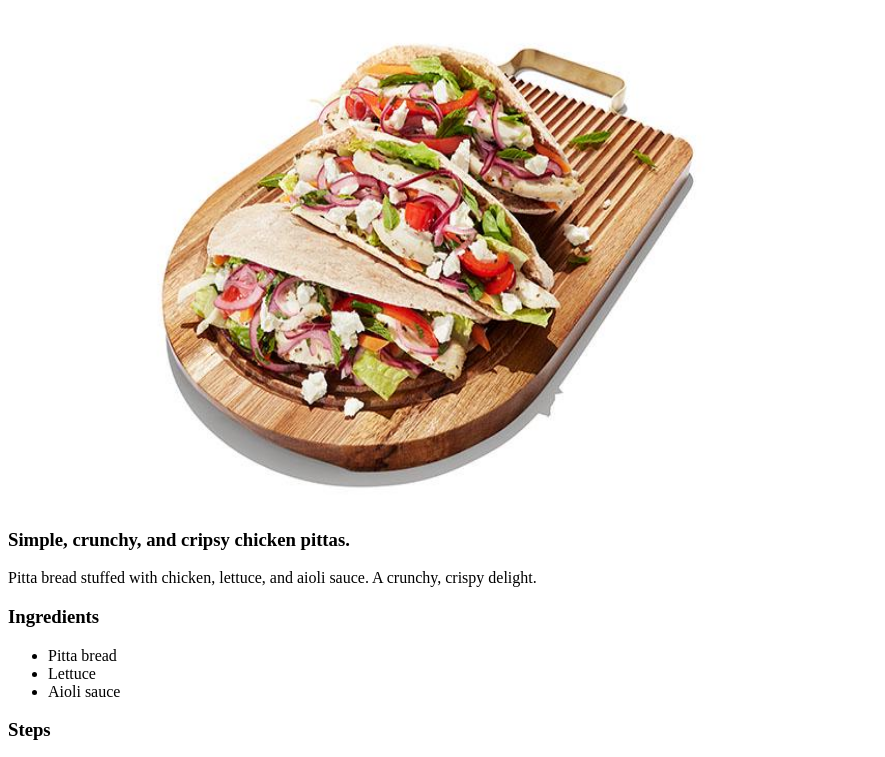
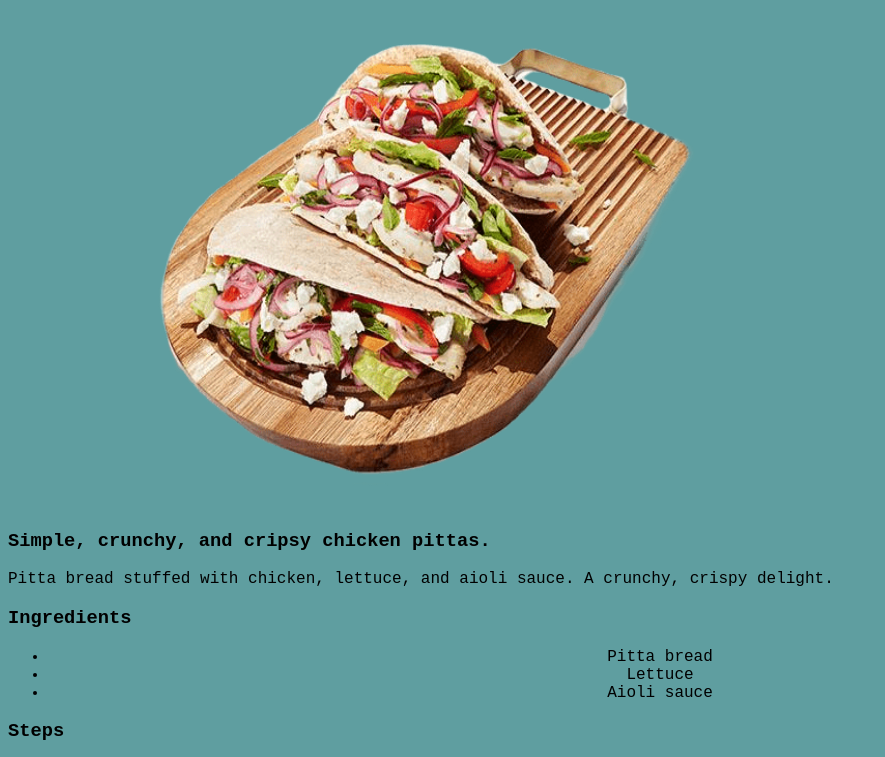
Before and after one commit to MuntonBV/odin-recipes, a plain HTML site: page recipes/chicken-pitta.html in a window 1280 px wide. Shown: the part 74-831 px from the top of the page, without its empty margins (0-885 px from the left). Drawn offline with Linux system fonts and the light colour scheme.

Commit message:
Add link to external css. update img file

```diff
--- a/recipes/chicken-pitta.html
+++ b/recipes/chicken-pitta.html
@@ -4,11 +4,12 @@
     <meta charset="UTF-8">
     <meta name="viewport" content="width=device-width, initial-scale=1.0">
     <title>Chicken Pitta</title>
+    <link rel="stylesheet" href="../style.css">
 </head>
 <body>
     <h1>Chicken Pitta</h1>
 
-    <img src="../images/chickenPitta.jpg" alt="A wooden board with 3 pitta breads overflowing with chicken and salad." height="500" width="800">
+    <img src="../images/chickenPitta.png" alt="A wooden board with 3 pitta breads overflowing with chicken and salad." height="500" width="800">
 
     <h3>Simple, crunchy, and cripsy chicken pittas.</h3>
     <p>Pitta bread stuffed with chicken, lettuce, and aioli sauce. A crunchy, crispy delight.
```
Also changed, not shown: images/chickenPitta.png (added).
